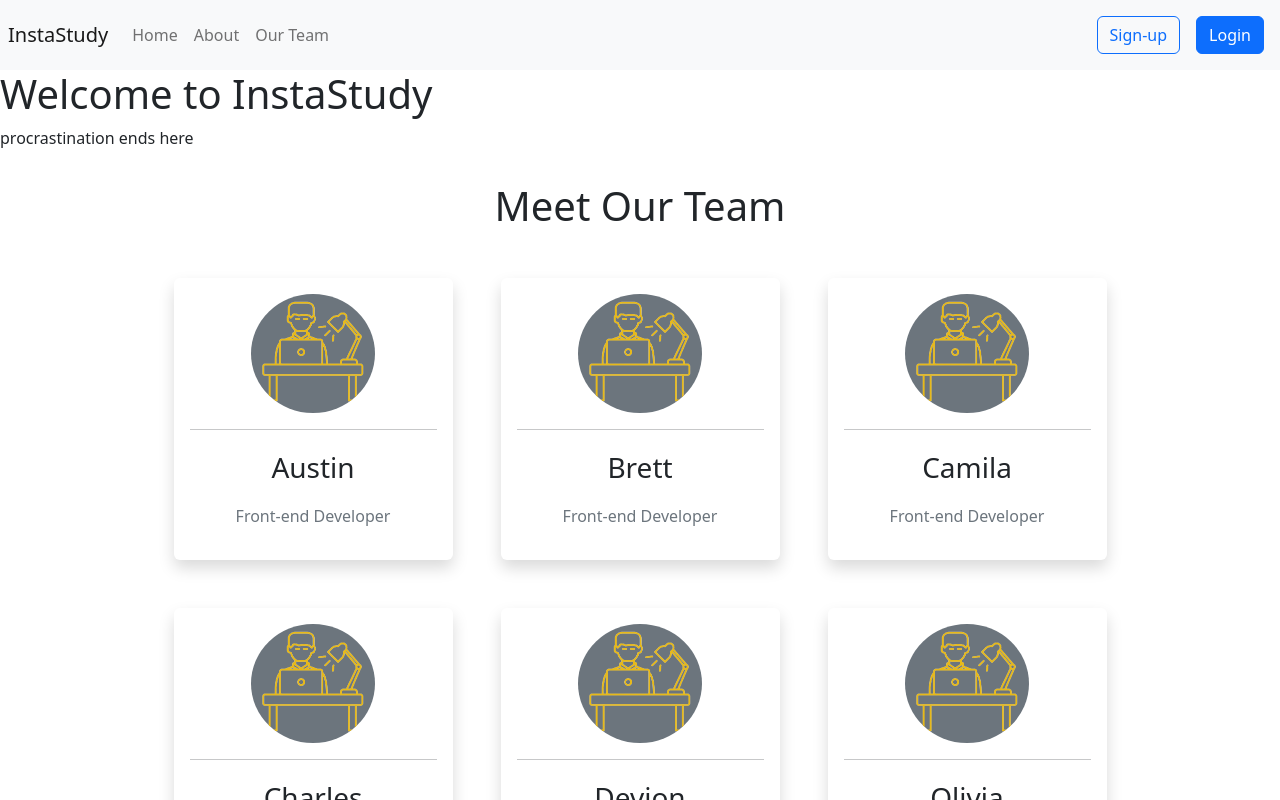
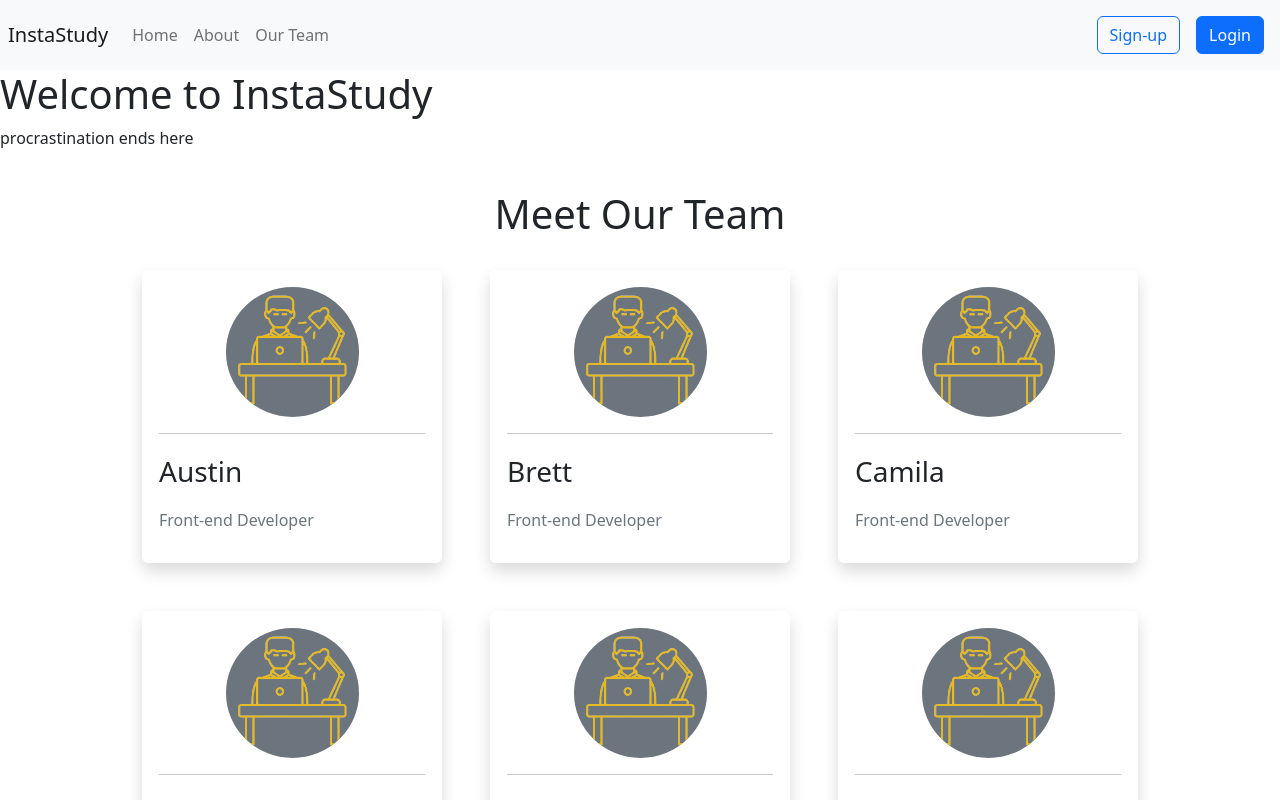
Before and after one commit to ThomasMartin1/webapp-484, a Next.js app: page / in a window 1280 px wide. Shown: the top 800 px of the page. Built offline with nearby package versions, Linux system fonts and the light colour scheme.

Commit message:
modified Team component

```diff
--- a/components/team.js
+++ b/components/team.js
@@ -15,27 +15,27 @@ export default function Team() {
   return (
     <>
       <section id="team">
-        <div className="container-md">
-          <div className="flex-col text-center">
-            <h1 className="p-3">Meet Our Team</h1>
-            <div className="card-group justify-content-center">
+        <div className="container">
+          <h1 className="p-4  text-center">Meet Our Team</h1>
+          <div className="card-group gap-5 justify-content-center">
             {data.map((member) => {
               return (
-                  <div key={member.name} className="w-full p-4">
-                    <div className="p-3 rounded shadow" id={styles.card}>
+                <div
+                  key={member.name}
+                  className="p-3 rounded shadow g-col-5"
+                  id={styles.card}
+                >
                   <Image
                     src={pic}
-                        className="rounded-circle bg-secondary w-50 h-50"
+                    className="rounded-circle mx-auto d-block bg-secondary w-50 h-50"
                     alt="head shot"
                   />
                   <hr></hr>
                   <p className="fw-light fs-3">{member.name}</p>
                   <p className="text-secondary">{member.title}</p>
                 </div>
-                  </div>
               );
             })}
-            </div>
           </div>
         </div>
       </section>
--- a/styles/Team.module.css
+++ b/styles/Team.module.css
@@ -1,5 +1,9 @@
 #card {
     transition: all 0.3s;
+    width: 300px;
+    border-style: solid;
+    border-width: thin;
+    border-color: transparent;
 }
 
 #card:hover {
```
Lines whose indentation alone changed are shown as unchanged.
